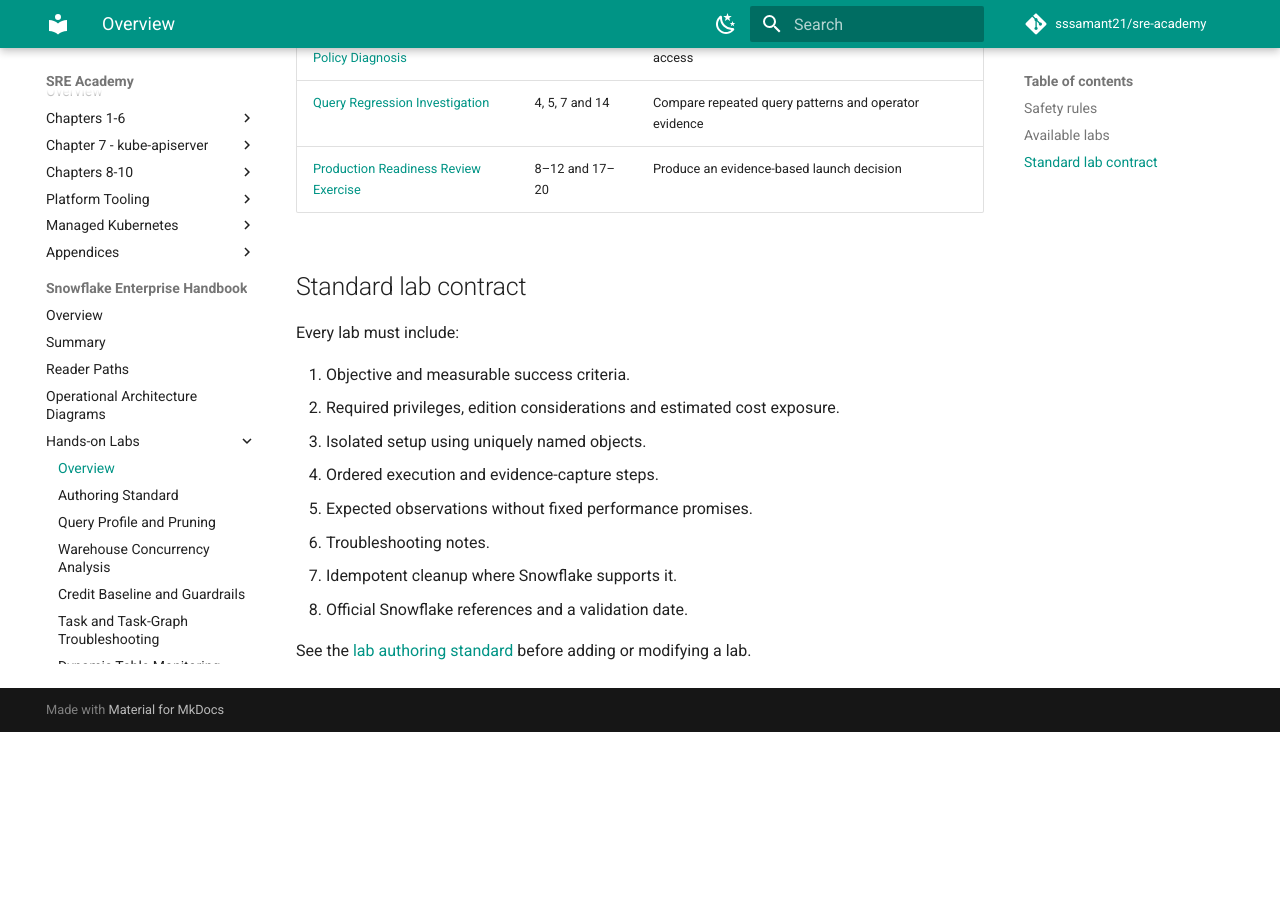
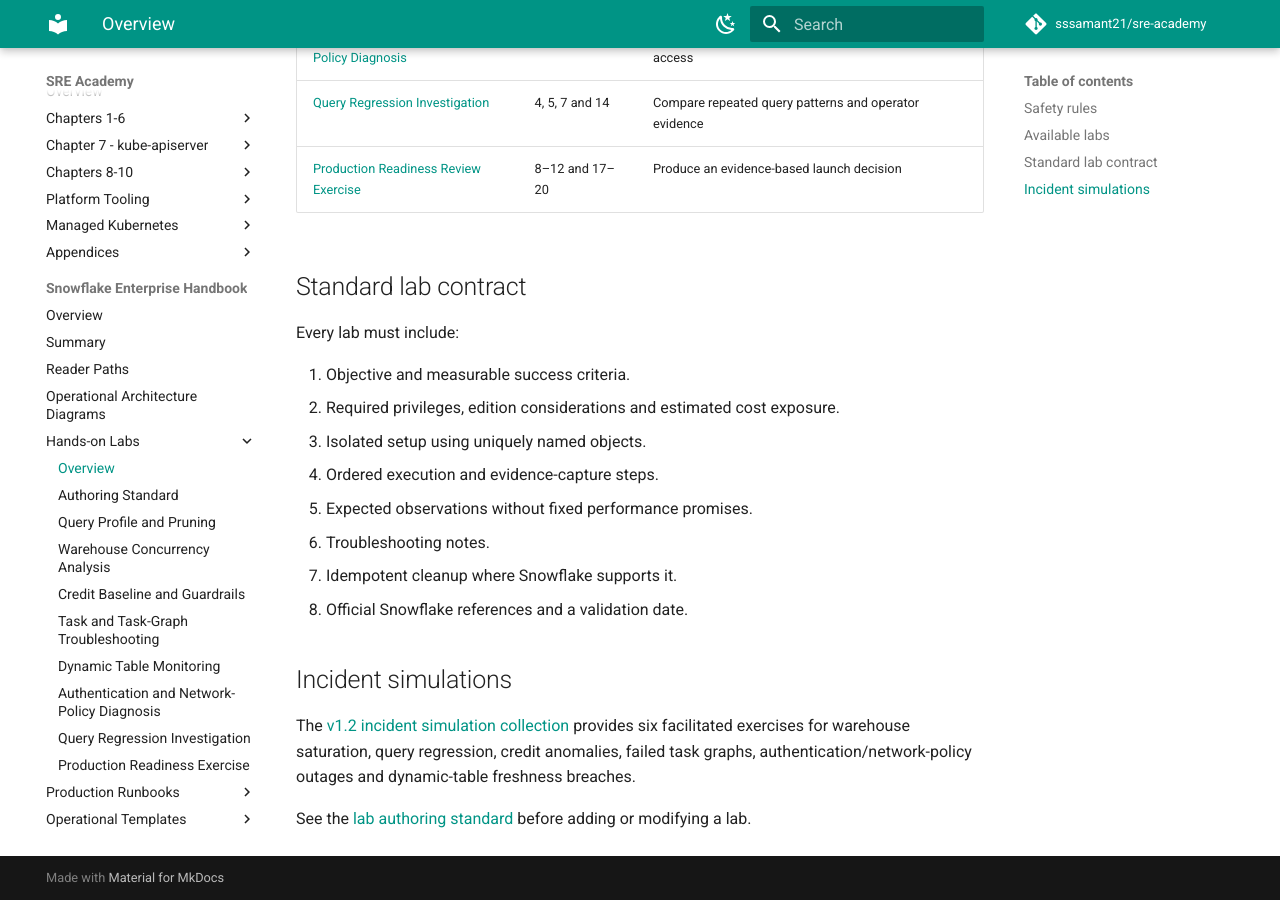
Before and after one commit to sssamant21/sre-academy, an MkDocs documentation site: the page built from docs/books/snowflake/labs/index.md, in a window 1280 px wide and 900 px high, scrolled down 1157 px. Built offline with MkDocs 1.6.1 and Material for MkDocs 9.7.7, drawn with Linux system fonts in a browser that asks for light colours; comment, search, counter and statistics services are not loaded; before the commit the page ends 1889 px from its top, so only the background shows below that.

Commit message:
docs(snowflake): add v1.2 simulation catalog

```diff
--- a/docs/books/snowflake/labs/index.md
+++ b/docs/books/snowflake/labs/index.md
@@ -41,4 +41,8 @@
 7. Idempotent cleanup where Snowflake supports it.
 8. Official Snowflake references and a validation date.
 
+## Incident simulations
+
+The [v1.2 incident simulation collection](simulations/index.md) provides six facilitated exercises for warehouse saturation, query regression, credit anomalies, failed task graphs, authentication/network-policy outages and dynamic-table freshness breaches.
+
 See the [lab authoring standard](lab-standard.md) before adding or modifying a lab.
```
